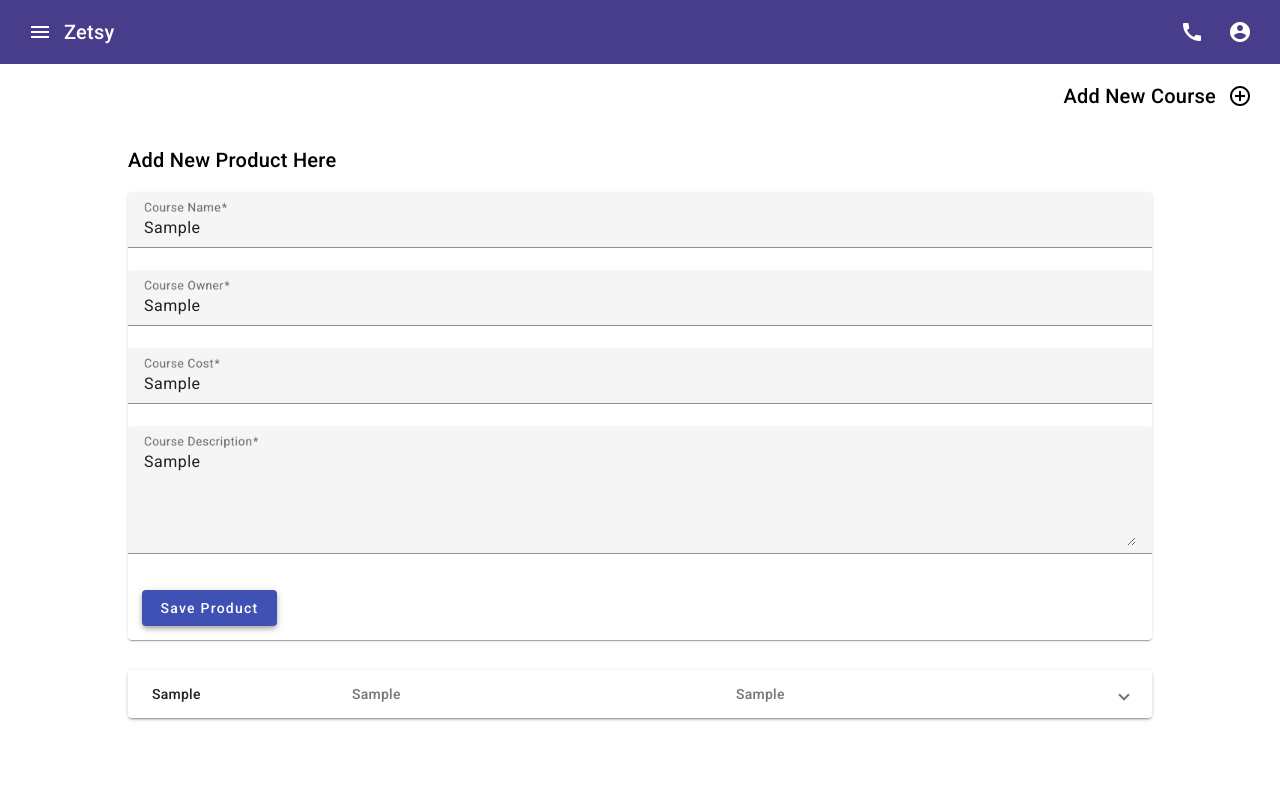
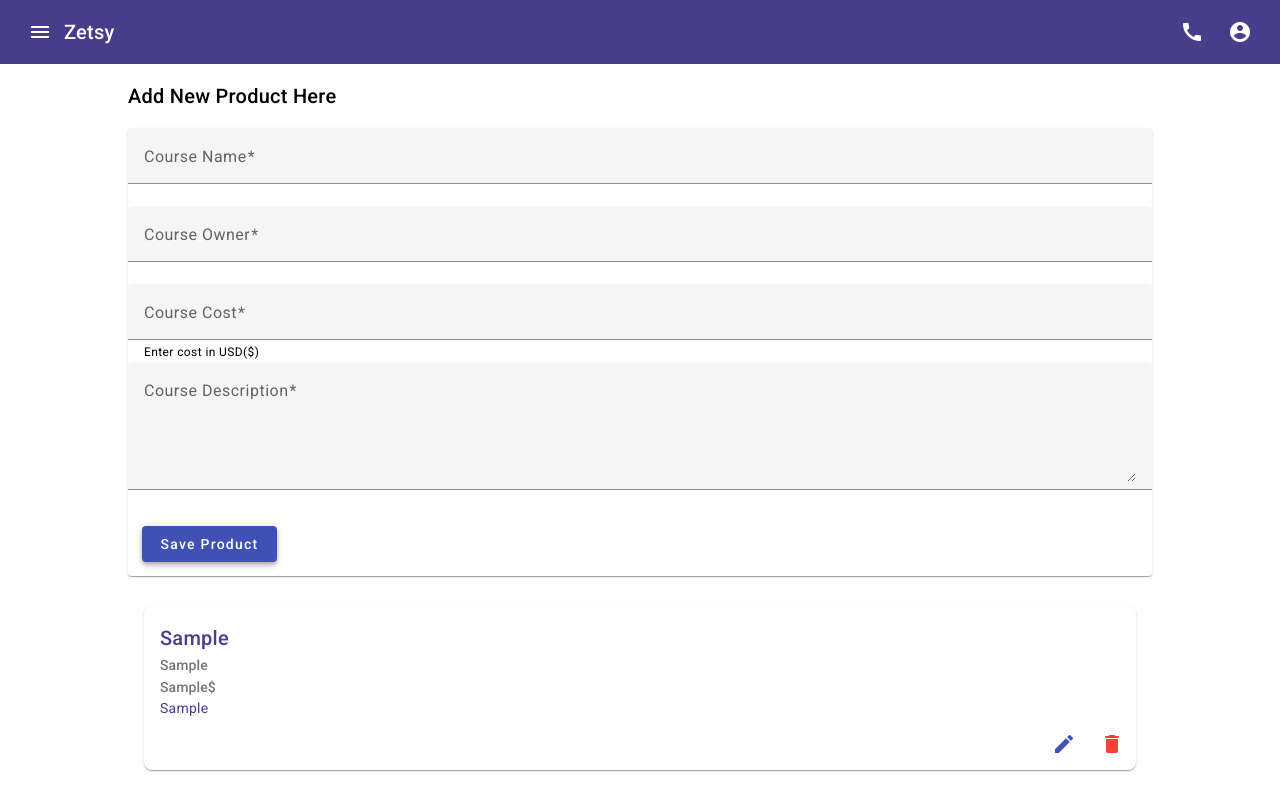
Before and after one commit to zainab-rehan/openfabric-test-angular, an Angular app: page / in a window 1280 px wide. Both pictures are taken after typing "Sample", "Sample", "Sample", "Sample" into the empty fields and a click on the button "Save Product". Shown: the top 810 px of the page. Built offline with nearby package versions, Linux system fonts and the light colour scheme.

Commit message:
Basic Frontend Complete

```diff
--- a/src/app/app.component.html
+++ b/src/app/app.component.html
@@ -1,5 +1,4 @@
 <app-header></app-header>
-<app-crudbar></app-crudbar>
 <main>
   <app-product-create></app-product-create>
   <app-product-list></app-product-list>
--- a/src/app/products/product-create/product-create.component.css
+++ b/src/app/products/product-create/product-create.component.css
@@ -1,6 +1,7 @@
 :host{
   display: block;
   padding-bottom: 1em;
+  background-color: rgb(255, 255, 255) !important;
 }
 .addForm {
   width: 100%;
@@ -13,9 +14,11 @@
   width: 100%;
 }
 
-mat-form-field,
+form,mat-form-field,
+input,
 textarea{
   width:100%;
+
 }
 .addBtn{
   margin: 1em;
--- a/src/app/products/product-create/product-create.component.html
+++ b/src/app/products/product-create/product-create.component.html
@@ -32,6 +32,7 @@
         ngModel
         required
         #cost="ngModel">
+        <mat-hint>Enter cost in USD($)</mat-hint>
         <mat-error *ngIf="cost.invalid">{{getErrorMessage()}}</mat-error>
       </mat-form-field>
       <mat-form-field>
--- a/src/app/products/product-create/product-create.component.ts
+++ b/src/app/products/product-create/product-create.component.ts
@@ -27,6 +27,8 @@ export class ProductCreateComponent{
       form.value.cost,
       form.value.desc);
 
+      form.resetForm();
+
   }
 
   //validation and error messages
--- a/src/app/products/product-list/product-list.component.css
+++ b/src/app/products/product-list/product-list.component.css
@@ -7,3 +7,21 @@
 .noProductText{
   text-align: center;
 }
+.Spacer{
+  flex: 1 1 ;
+}
+
+.productCard {
+  max-width: 100%;
+  margin:1rem;
+  border-radius: 8px;
+  color:darkslateblue;
+}
+
+.example-header-image {
+  background-image: url('https://material.angular.io/assets/img/examples/shiba1.jpg');
+  background-size: cover;
+}
+.actionBoxStyle{
+  padding: 0px;
+}
--- a/src/app/products/product-list/product-list.component.html
+++ b/src/app/products/product-list/product-list.component.html
@@ -1,4 +1,4 @@
-<mat-accordion multi="true" *ngIf="productList.length > 0" class="listStyle">
+<!-- <mat-accordion multi="true" *ngIf="productList.length > 0" class="listStyle">
   <mat-expansion-panel *ngFor="let product of productList">
     <mat-expansion-panel-header>
       <mat-panel-title>
@@ -15,3 +15,28 @@
   </mat-expansion-panel>
 </mat-accordion>
 <p *ngIf="productList.length <= 0" class="noProductText mat-body-1">No course added yet!</p>
+ -->
+<mat-accordion multi="true" *ngIf="productList.length > 0" class="listStyle">
+<mat-card class="productCard" *ngFor="let product of productList">
+  <mat-card-header>
+    <mat-card-title>{{product.name}}</mat-card-title>
+    <mat-card-subtitle> {{product.owner}}</mat-card-subtitle>
+    <mat-card-subtitle> {{product.cost}}$</mat-card-subtitle>
+  </mat-card-header>
+  <mat-card-content>
+    <p>
+      {{product.desc}}
+    </p>
+  </mat-card-content>
+  <mat-card-actions class="actionBoxStyle">
+    <span class="Spacer"></span>
+    <button mat-icon-button class="editIcon" aria-label="Edit Product icon" (click)="onEditClick()" color="primary">
+      <mat-icon>create</mat-icon>
+    </button>
+    <button mat-icon-button class="deleteIcon" aria-label="delete Product icon" (click)="onDeleteClick()" color="warn">
+      <mat-icon>delete</mat-icon>
+    </button>
+  </mat-card-actions>
+</mat-card>
+</mat-accordion>
+<p *ngIf="productList.length <= 0" class="noProductText mat-body-1">No course added yet!</p>
--- a/src/app/products/product-list/product-list.component.ts
+++ b/src/app/products/product-list/product-list.component.ts
@@ -28,4 +28,11 @@ export class ProductListComponent implements OnInit, OnDestroy{
     //to avoid memory leak we unsubscribe
     this.productsSub.unsubscribe();
   }
+
+  onEditClick(){
+
+  }
+  onDeleteClick(){
+
+  }
 }
```
